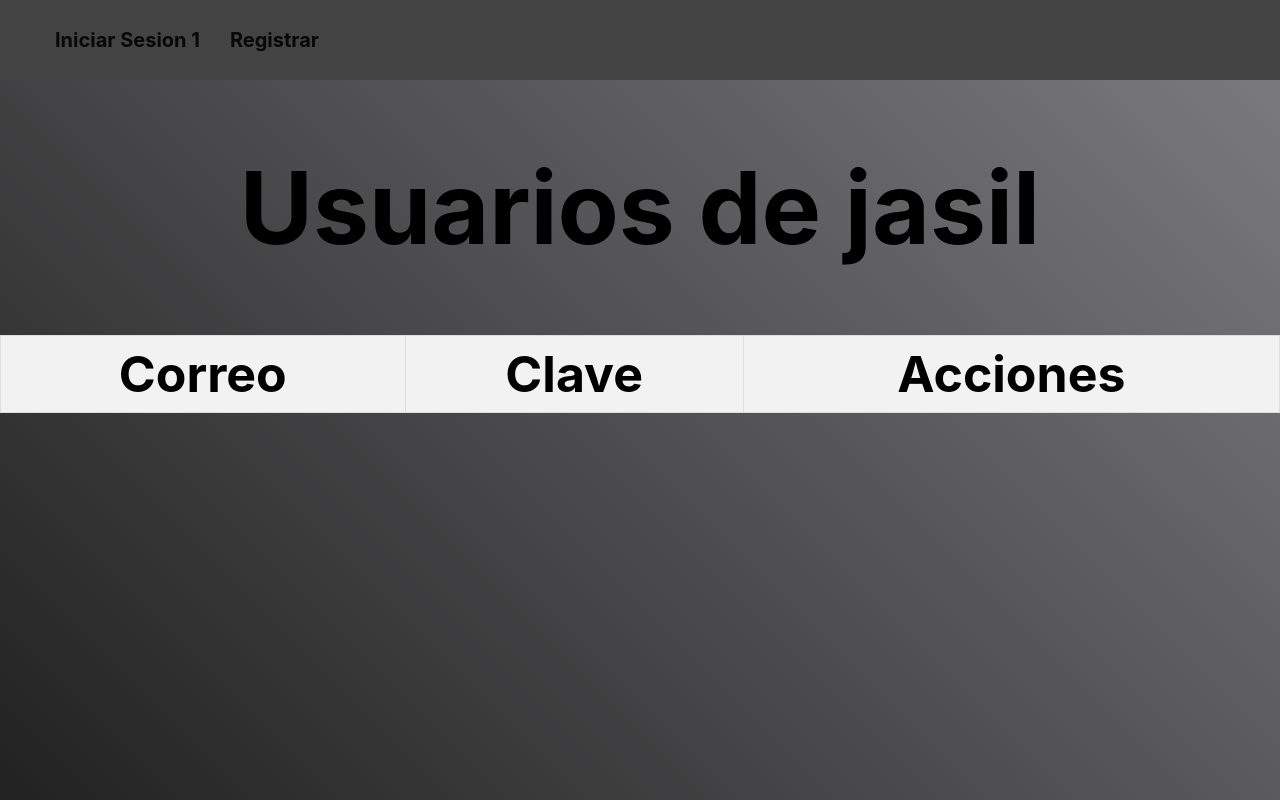
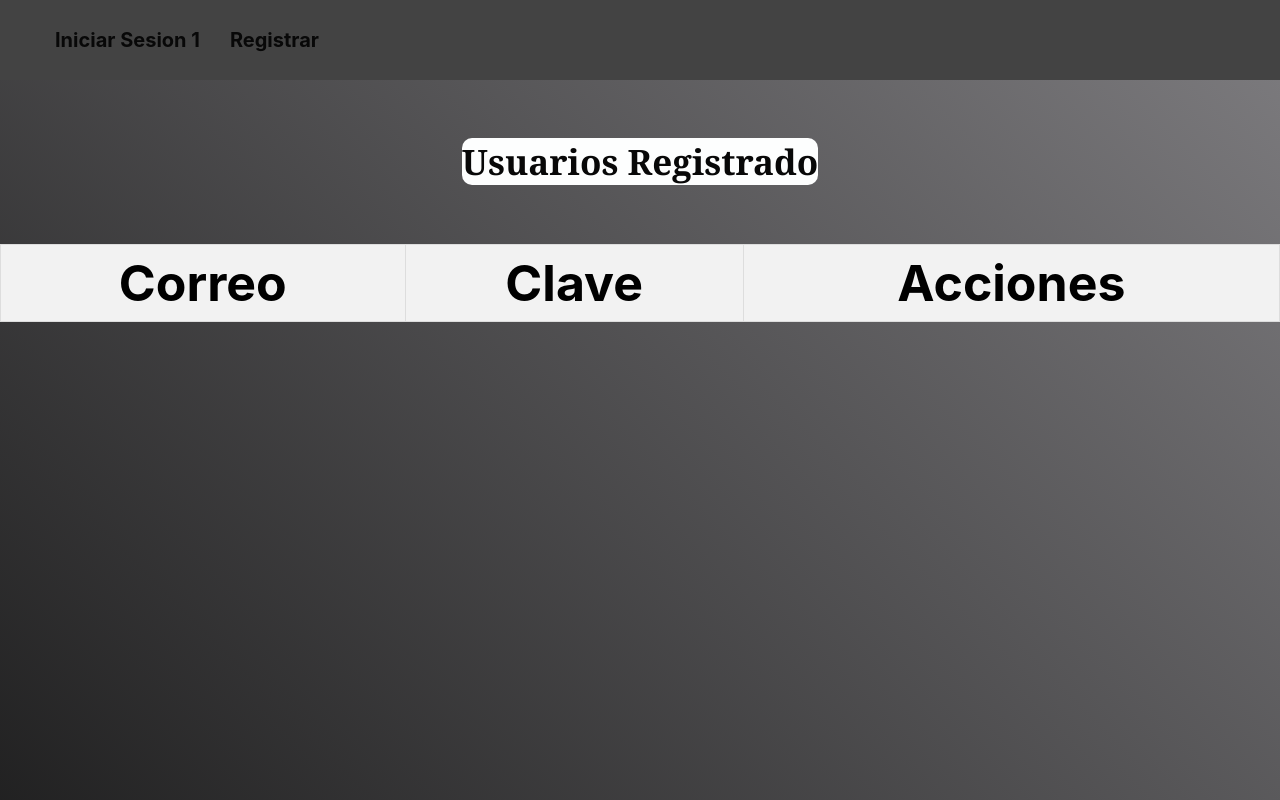
Before and after one commit to Jasilflorez/controladorSuperAdmin, a React (Create React App) app: page /otra-vista in a window 1280 px wide. Built offline with nearby package versions, Linux system fonts and the light colour scheme.

Commit message:
version2

```diff
--- a/src/App.css
+++ b/src/App.css
@@ -115,6 +115,13 @@
   border: none;
 }
 /* vista de Adminitracion de usuario */
+.VistaTitutlo{
+  color: rgb(8, 8, 8);
+  font-size: 35px;
+  background-color: rgb(253, 254, 254);
+  border-radius: 10px;
+  font-family: Georgia, 'Times New Roman', Times, serif;
+}
 .Vista_De_usuario{
   height: 100%;
   width: 100%;
--- a/src/OtraVista.jsx
+++ b/src/OtraVista.jsx
@@ -66,7 +66,7 @@ export default function OtraVista() {
 
   return (
     <div className="Vista_De_usuario">
-      <h1>Usuarios de jasil</h1>
+      <h5 className="VistaTitutlo">Usuarios Registrado</h5>
       <table className="tabla-usuarios">
         <thead>
           <tr>
```
